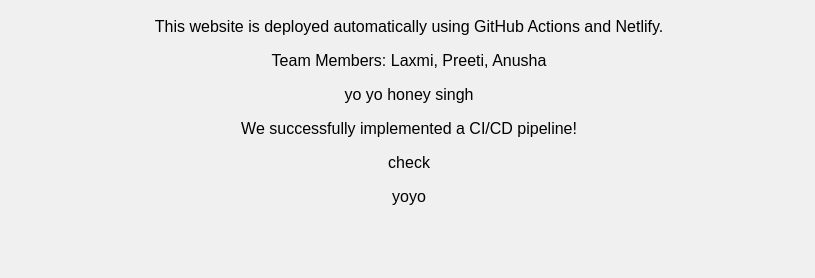
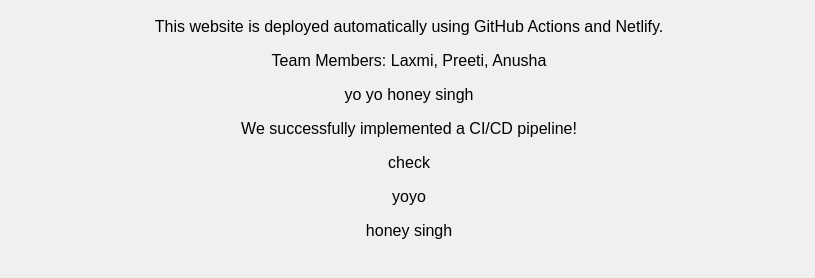
Before and after one commit to theecodehub/devops-static-site, a plain HTML site: page index.html in a window 1280 px wide. Shown: the part 140-418 px from the top of the page, without its empty margins (231-1046 px from the left). Drawn offline with Linux system fonts and the light colour scheme.

Commit message:
checking

```diff
--- a/index.html
+++ b/index.html
@@ -15,6 +15,7 @@
     <p>We successfully implemented a CI/CD pipeline!</p>
     <p> check </p>
     <p>yoyo </p>
+    <p> honey singh</p>
   </div>
 </body>
 </html>
```
